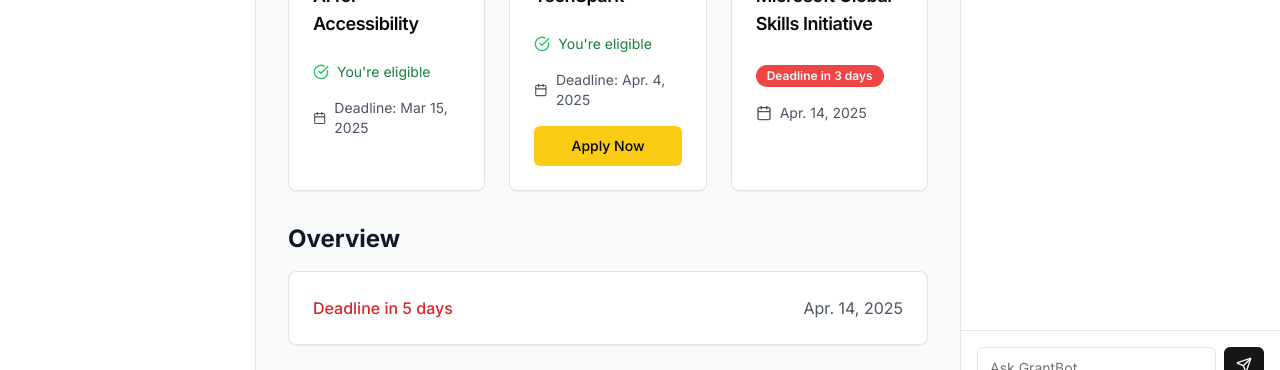
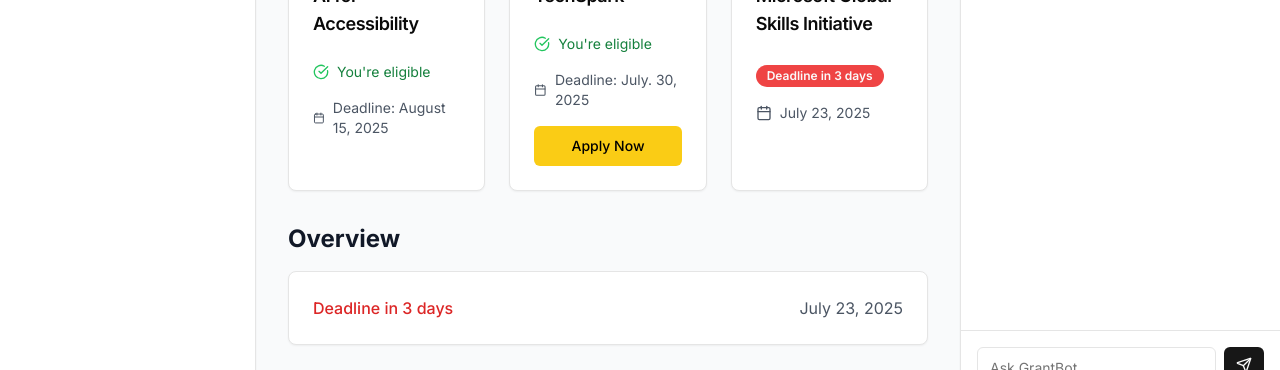
Before and after one commit to meharjot0710/GrantGuide-AI, a Next.js app in the folder grant-guide-app/: page /dashboard in a window 1280 px wide. Shown: the part 349-719 px from the top of the page. Built offline with nearby package versions, Linux system fonts and the light colour scheme; no server answers.

Commit message:
Update page.tsx

```diff
--- a/grant-guide-app/app/dashboard/page.tsx
+++ b/grant-guide-app/app/dashboard/page.tsx
@@ -261,7 +261,7 @@ export default function DashboardPage() {
                     </div>
                     <div className="flex items-center text-sm text-gray-600">
                       <Calendar className="w-4 h-4 mr-2" />
-                      <span>Deadline: Mar 15, 2025</span>
+                      <span>Deadline: August 15, 2025</span>
                     </div>
                   </CardContent>
                 </Card>
@@ -280,7 +280,7 @@ export default function DashboardPage() {
                     </div>
                     <div className="flex items-center text-sm text-gray-600 mb-4">
                       <Calendar className="w-4 h-4 mr-2" />
-                      <span>Deadline: Apr. 4, 2025</span>
+                      <span>Deadline: July. 30, 2025</span>
                     </div>
                     <Button className="w-full bg-yellow-400 hover:bg-yellow-500 text-black text-sm">Apply Now</Button>
                   </CardContent>
@@ -299,7 +299,7 @@ export default function DashboardPage() {
                     </Badge>
                     <div className="flex items-center text-sm text-gray-600">
                       <Calendar className="w-4 h-4 mr-2" />
-                      <span>Apr. 14, 2025</span>
+                      <span>July 23, 2025</span>
                     </div>
                   </CardContent>
                 </Card>
@@ -311,8 +311,8 @@ export default function DashboardPage() {
               <Card>
                 <CardContent className="p-4 lg:p-6">
                   <div className="flex flex-col sm:flex-row sm:items-center sm:justify-between">
-                    <span className="text-red-600 font-medium text-sm sm:text-base">Deadline in 5 days</span>
-                    <span className="text-gray-600 text-sm sm:text-base">Apr. 14, 2025</span>
+                    <span className="text-red-600 font-medium text-sm sm:text-base">Deadline in 3 days</span>
+                    <span className="text-gray-600 text-sm sm:text-base">July 23, 2025</span>
                   </div>
                 </CardContent>
               </Card>
```
